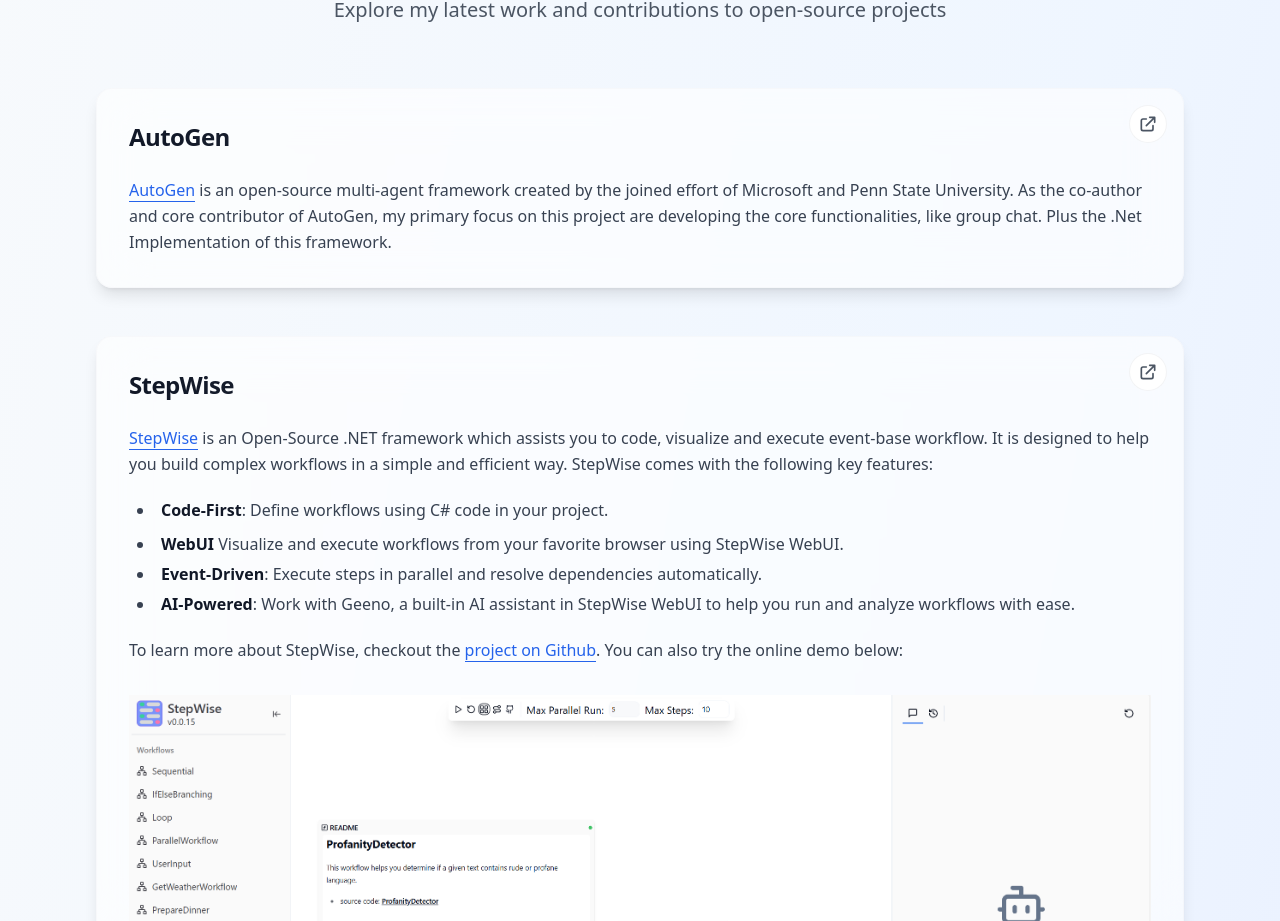
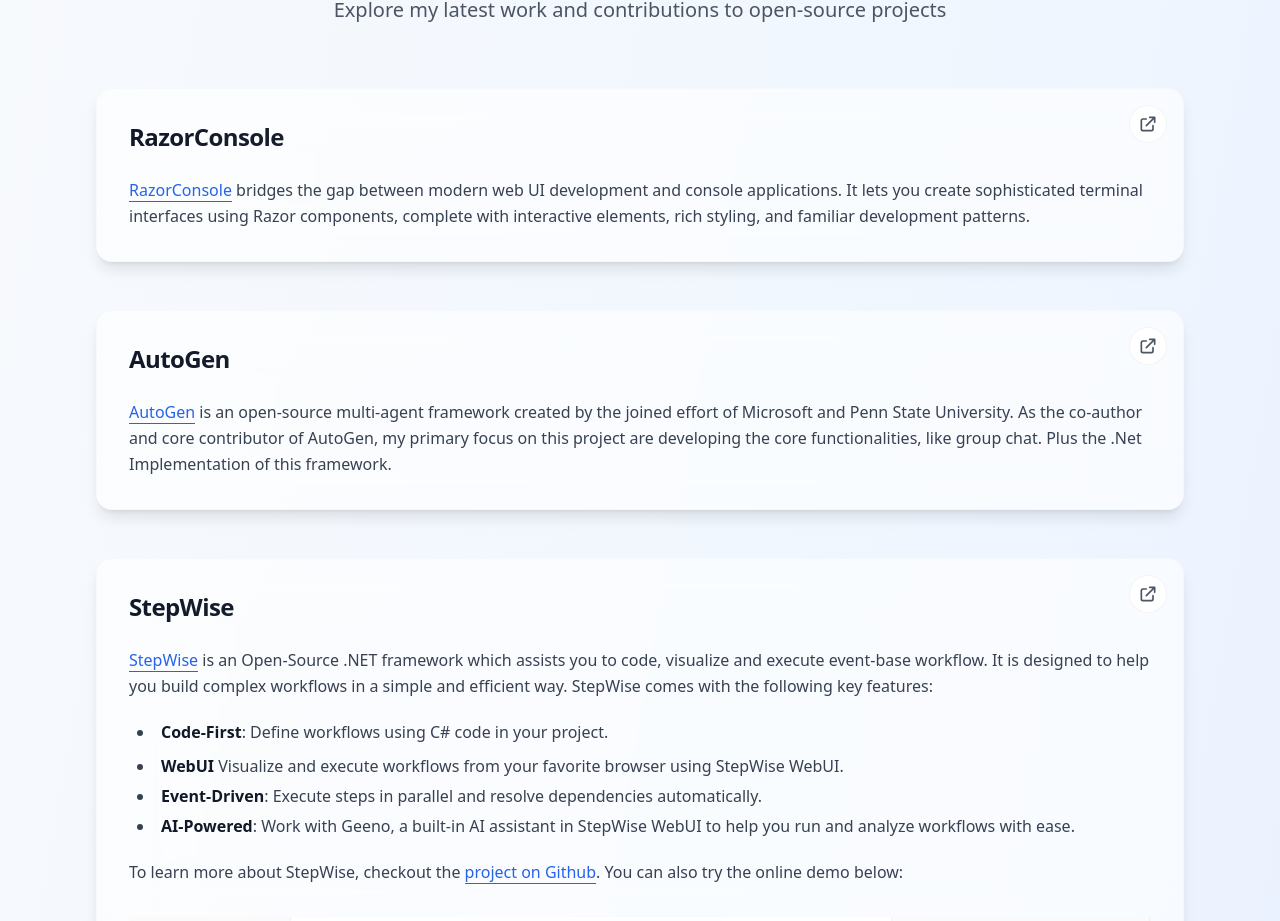
Before and after one commit to LittleLittleCloud/LittleLittleCloud.github.io, a Next.js app: page / in a window 1280 px wide. Shown: the part 919-1840 px from the top of the page. Built offline with nearby package versions, Linux system fonts and the light colour scheme.

Commit message:
Revert "Revert "Add RazorConsole project to projects" (#4)" (#7)
This reverts commit 0d2413c37aec6540414549bd95aa15b187b99992.

```diff
--- a/src/pages/index.tsx
+++ b/src/pages/index.tsx
@@ -105,6 +105,11 @@
       },
     },
     projects: [
+      {
+        name: "RazorConsole",
+        url: "https://github.com/RazorConsole/RazorConsole",
+        description: `[RazorConsole](https://github.com/RazorConsole/RazorConsole) bridges the gap between modern web UI development and console applications. It lets you create sophisticated terminal interfaces using Razor components, complete with interactive elements, rich styling, and familiar development patterns.`,
+      },
       {
         name: "AutoGen",
         url: "https://github.com/microsoft/autogen",
```
